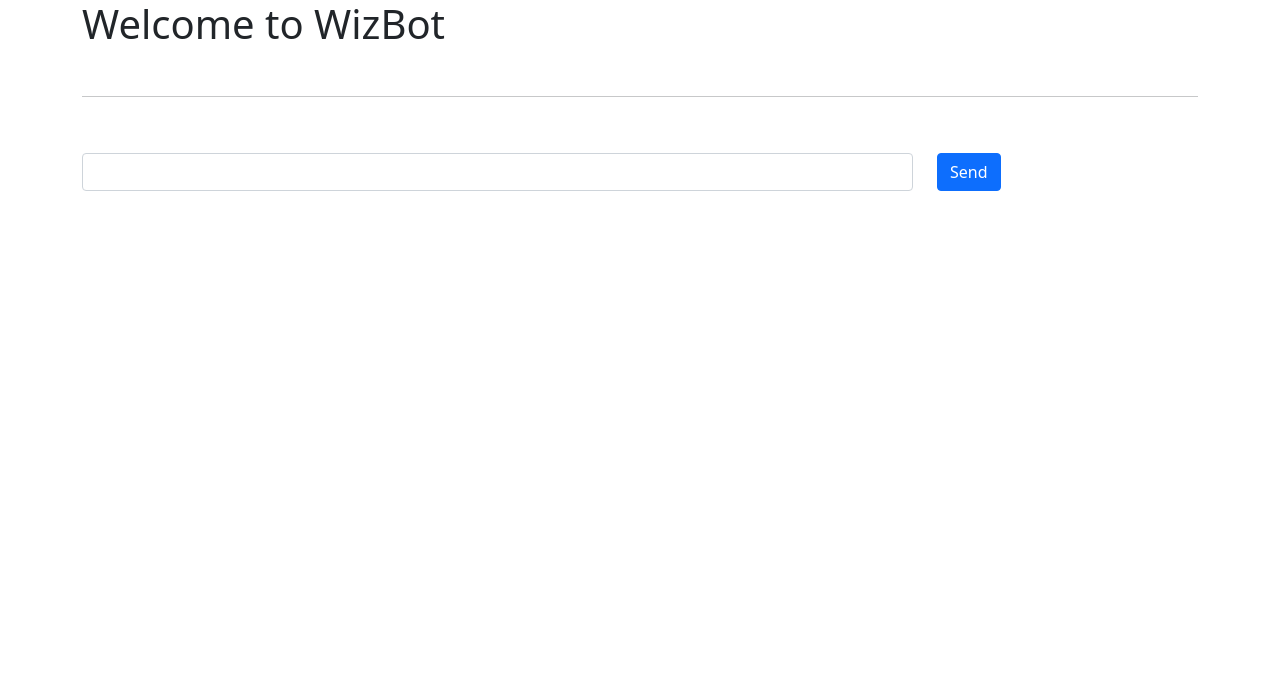
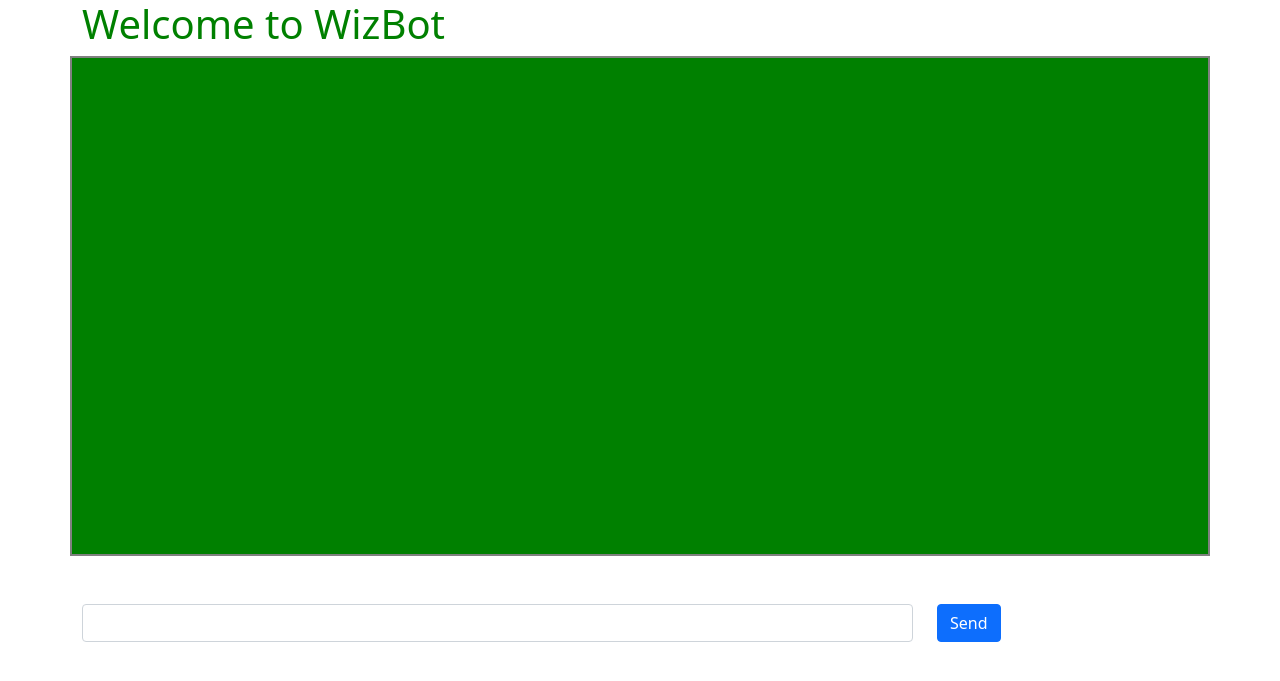
Before and after one commit to ABhiSHek-201/chatbot_NLP, a Flask app: page / in a window 1280 px wide. Shown: the top 681 px of the page. Run offline with Flask 2, Linux system fonts and the light colour scheme; parts of the project's set-up code (start-up, migrations or seed data) failed here and were passed over; some libraries are stand-ins or nearby versions.

Commit message:
improving ui

```diff
--- a/templates/index.html
+++ b/templates/index.html
@@ -10,19 +10,45 @@
 
     <title>WizBot</title>
 </head>
+<style>
+    .me{
+        float: right;
+        border: solid red 2px;
+        border-radius: 10;
+    }
+    .bot{
+        float:left;
+        border: solid rgb(0, 174, 255) 2px;
+        border-radius: 10;
+
+    }
+    h1 {
+        color:Green;
+    }
+    div.col {
+        margin:4px, 4px;
+        padding:4px;
+        background-color: green;
+        width: 500px;
+        height: 110px;
+        overflow-x: hidden;
+        overflow-y: auto;
+        text-align:justify;
+    }
+</style>
 <body>
+
     <div class="container">
         <h1>Welcome to WizBot</h1>
-        <br>
-        <hr>
-        <br>
         <div class="row">
-                <div class="col">
-                <p id="response"></p>
+            <div class="col" style = "border: solid grey 2px; height: 500px;">
+                <p id="response">
+
+                </p>
             </div>
         </div>
 
-          <div class="row">
+        <div class="row my-5" >
             <div class="col-lg-9">
                 <input class="form-control" type="text" name="question" id="question">
             </div>
@@ -36,19 +62,12 @@
     </div>
 
     <script src="/static/jquery.min.js" ></script>
-
     <script src="https://maxcdn.bootstrapcdn.com/bootstrap/3.3.7/js/bootstrap.min.js" integrity="sha384-Tc5IQib027qvyjSMfHjOMaLkfuWVxZxUPnCJA7l2mCWNIpG9mGCD8wGNIcPD7Txa" crossorigin="anonymous"></script>
-
-
     <script>
-
-
-        jQuery(document).ready(function() {
+        jQuery(document).ready(function(){
 
             $("#submit-button").click(function(e) {
             e.preventDefault();
-
-
             $.ajax({
                 type: "POST",
                 url: "/send",
@@ -56,33 +75,17 @@
                     question: $("#question").val()
                 },
                 success: function(result) {
-                  $("#response").append("<br>Me: "+$("#question").val()+ "<br> WizBot: "+result.response);
+                  $("#response").append("<br><h2 class='me'>Me: "+$("#question").val()+ "</h2><br><h2 class='bot'>WizBot: "+result.response+"</h2>");
                   $("#question").val("")
                 },
                 error: function(result) {
                     alert('error');
                 }
             });
-
-
-
           });
-
         });
-
-
     </script>
 
-
-    <!-- Optional JavaScript; choose one of the two! -->
-
-    <!-- Option 1: Bootstrap Bundle with Popper -->
     <script src="https://cdn.jsdelivr.net/npm/bootstrap@5.1.3/dist/js/bootstrap.bundle.min.js" integrity="sha384-ka7Sk0Gln4gmtz2MlQnikT1wXgYsOg+OMhuP+IlRH9sENBO0LRn5q+8nbTov4+1p" crossorigin="anonymous"></script>
-
-    <!-- Option 2: Separate Popper and Bootstrap JS -->
-    <!--
-    <script src="https://cdn.jsdelivr.net/npm/@popperjs/core@2.10.2/dist/umd/popper.min.js" integrity="sha384-7+zCNj/IqJ95wo16oMtfsKbZ9ccEh31eOz1HGyDuCQ6wgnyJNSYdrPa03rtR1zdB" crossorigin="anonymous"></script>
-    <script src="https://cdn.jsdelivr.net/npm/bootstrap@5.1.3/dist/js/bootstrap.min.js" integrity="sha384-QJHtvGhmr9XOIpI6YVutG+2QOK9T+ZnN4kzFN1RtK3zEFEIsxhlmWl5/YESvpZ13" crossorigin="anonymous"></script>
-    -->
   </body>
 </html>
```
Lines whose indentation alone changed are shown as unchanged.
